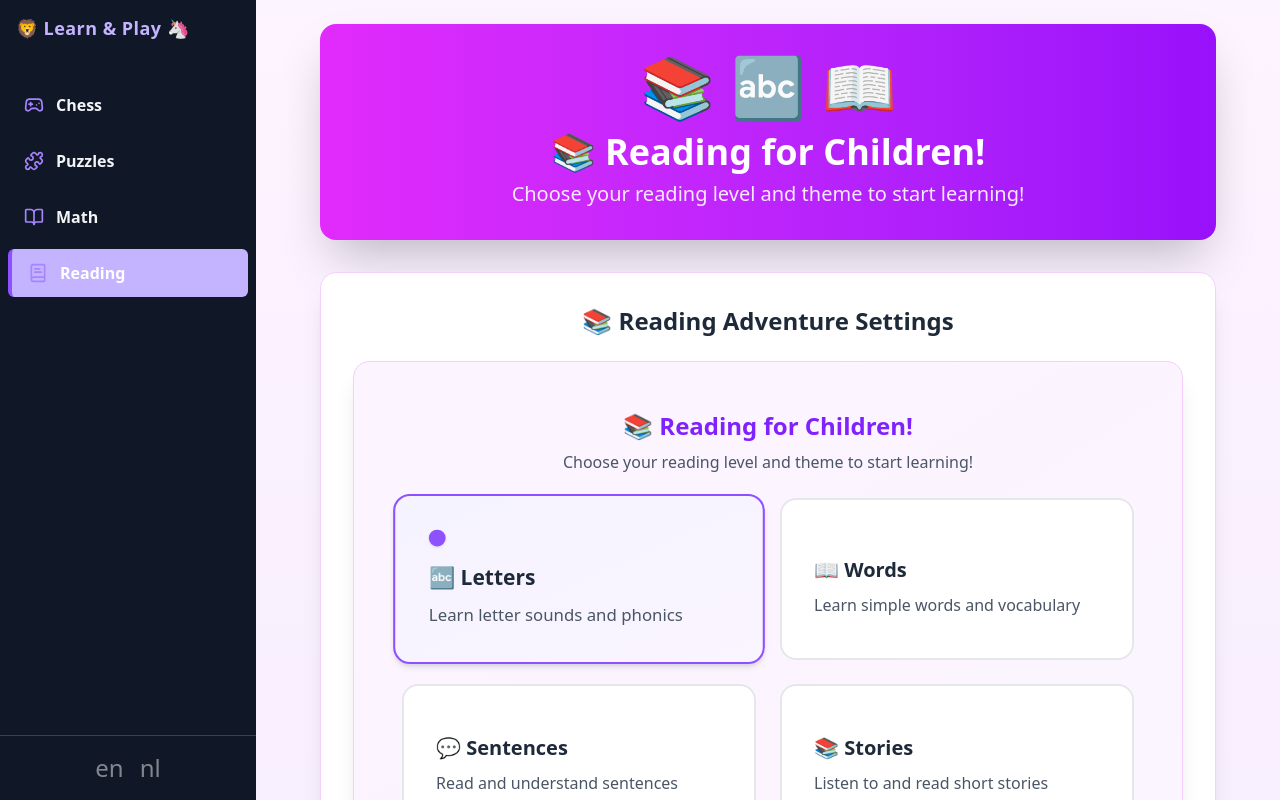
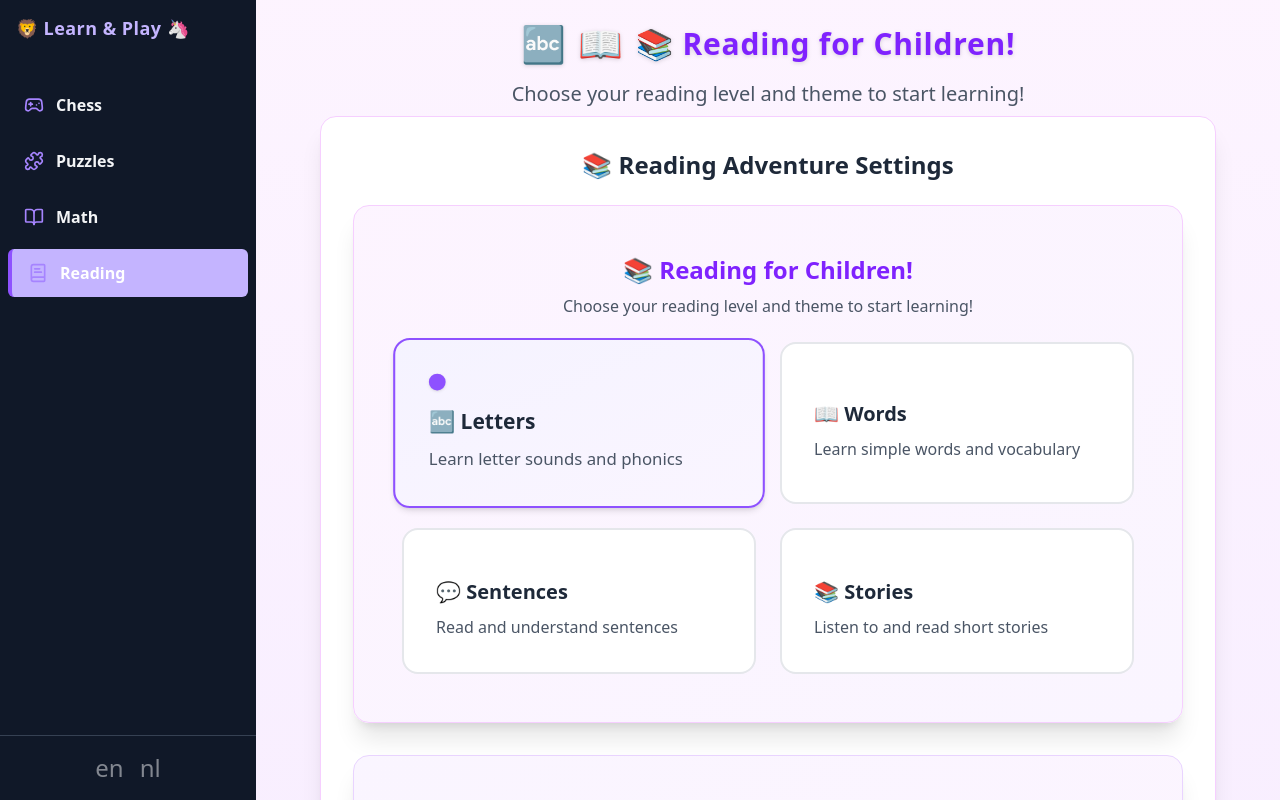
Before and after one commit to peeweetje/create-games-for-children, a React (Vite) app: page /reading in a window 1280 px wide. Shown: the top 800 px of the page. Built offline with nearby package versions, Linux system fonts and the light colour scheme.

Commit message:
Update: change the styling of the header. Scoreboard now has the same width as the other component.

```diff
--- a/src/components/reading-page/ReadingHeader.tsx
+++ b/src/components/reading-page/ReadingHeader.tsx
@@ -1,19 +1,21 @@
+
 import { useTranslation } from "react-i18next";
 
 export const ReadingHeader = () => {
     const { t } = useTranslation();
 
     return (
-        <div className="w-full max-w-4xl mx-auto text-center mb-8">
-            <div className="bg-gradient-to-r from-fuchsia-500 to-purple-600 rounded-2xl p-8 text-white shadow-2xl">
-                <div className="flex items-center justify-center gap-4 mb-4">
-                    <div className="text-6xl">📚</div>
-                    <div className="text-6xl">🔤</div>
-                    <div className="text-6xl">📖</div>
-                </div>
-                <h1 className="text-4xl font-bold mb-2">{t("learn.reading.title")}</h1>
-                <p className="text-xl opacity-90">{t("learn.reading.subtitle")}</p>
+        <div className="text-center space-y-2">
+            <div className="flex items-center justify-center gap-3">
+                <h1 className="text-2xl md:text-3xl font-extrabold text-violet-600 flex items-center gap-3 drop-shadow-sm tracking-wide">
+                    <div className="text-4xl">🔤</div>
+                    <div className="text-4xl">📖</div>
+                    {t("learn.reading.title")}
+                </h1>
             </div>
+            <p className="p-2 text-xl text-gray-600">
+                {t("learn.reading.subtitle")}
+            </p>
         </div>
     );
 };
--- a/src/components/reading-page/ReadingScoreboard.tsx
+++ b/src/components/reading-page/ReadingScoreboard.tsx
@@ -26,12 +26,12 @@ export const ReadingScoreboard = ({
     };
 
     return (
-        <div className="w-full max-w-4xl mx-auto">
-            <div className="bg-white rounded-2xl shadow-lg p-6 border-2 border-fuchsia-100">
+        <div className="w-full max-w-2xl mx-auto">
+            <div className="bg-white rounded-2xl shadow-lg p-6 border-2 border-violet-100">
                 <div className="flex items-center justify-between mb-4">
-                    <h3 className="text-xl font-bold text-gray-800">{t("learn.reading.scoreboard.readingProgress")}</h3>
+                    <h3 className="text-xl font-bold text-violet-600">{t("learn.reading.scoreboard.readingProgress")}</h3>
                     <div className="flex items-center gap-2">
-                        <span className="px-3 py-1 bg-fuchsia-100 text-fuchsia-800 rounded-full text-sm font-medium">
+                        <span className="px-3 py-1 bg-violet-100 text-violet-800 rounded-full text-sm font-medium">
                             {levelLabels[selectedLevel]}
                         </span>
                     </div>
```
